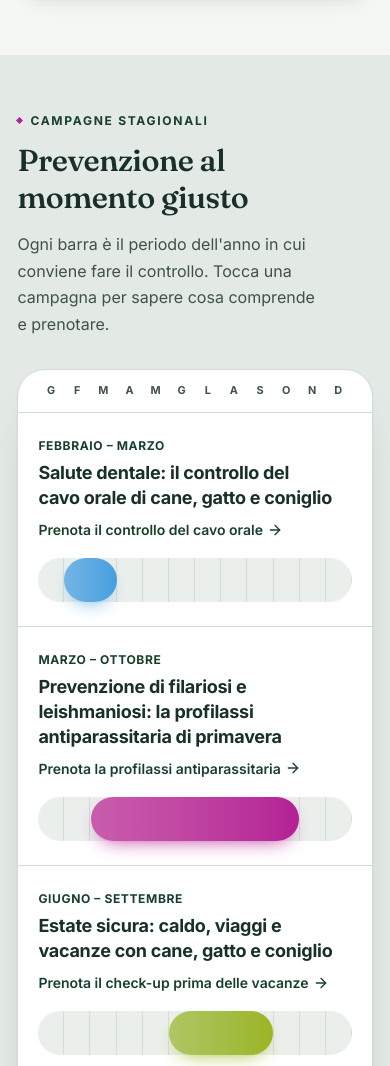
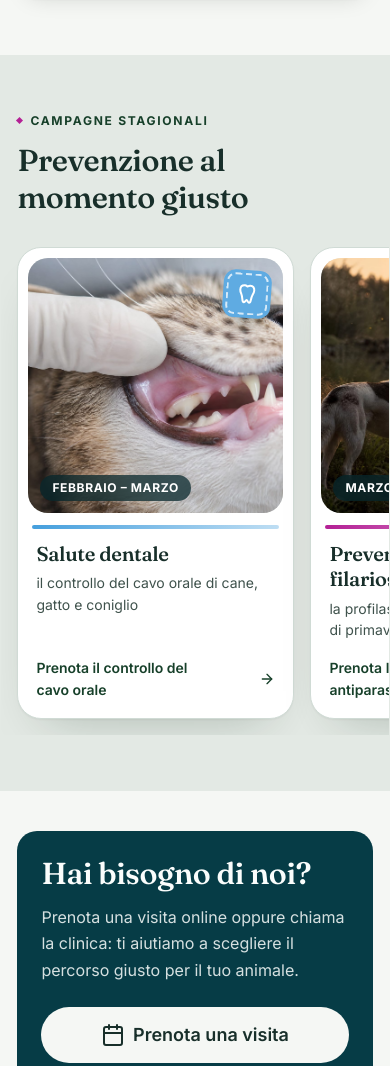
Before and after one commit to MADEONLINE/IlsuperteamAi, an Astro site in the folder clinica-del-bosco/: page /magazine in a window 390 px wide. Shown: the part 3489-4555 px from the top of the page. Built offline with nearby package versions, Linux system fonts and the light colour scheme; Astro itself is replaced by a stand-in of ours.

Commit message:
Campagne stagionali come cartoline
Torna la griglia a schede, con foto quadrata della campagna, francobollo con l'icona
del tema nel colore del logo, periodo sulla foto, titolo breve e invito a prenotare.
Su mobile le schede scorrono in orizzontale.

Co-Authored-By: Claude Opus 5.5 <noreply@anthropic.com>

```diff
--- a/clinica-del-bosco/src/pages/magazine/index.astro
+++ b/clinica-del-bosco/src/pages/magazine/index.astro
@@ -5,6 +5,7 @@ import PaginaLayout from '@layouts/PaginaLayout.astro';
 import CtaDoppia from '@ui/CtaDoppia.astro';
 import Foto from '@ui/Foto.astro';
 import Icona from '@ui/Icona.astro';
+import type { NomeIcona } from '@ui/Icona.astro';
 import Etichetta from '@ui/Etichetta.astro';
 import Sezione from '@ui/Sezione.astro';
 import { webPage } from '@lib/schema';
@@ -15,44 +16,17 @@ const articoli = (await getCollection('articoli')).sort(
 const campagne = (await getCollection('campagne')).sort(
   (a, b) => a.data.meseInizio - b.data.meseInizio,
 );
-/** Calendario delle campagne: ogni campagna è una barra sui suoi mesi (classi scritte per intero, così Tailwind le genera). */
-const mesi = ['Gen', 'Feb', 'Mar', 'Apr', 'Mag', 'Giu', 'Lug', 'Ago', 'Set', 'Ott', 'Nov', 'Dic'];
-const inizioColonna: Record<number, string> = {
-  1: 'col-start-1',
-  2: 'col-start-2',
-  3: 'col-start-3',
-  4: 'col-start-4',
-  5: 'col-start-5',
-  6: 'col-start-6',
-  7: 'col-start-7',
-  8: 'col-start-8',
-  9: 'col-start-9',
-  10: 'col-start-10',
-  11: 'col-start-11',
-  12: 'col-start-12',
+/** Campagne come cartoline: un'icona per tema e il titolo diviso in titolo breve e sottotitolo. */
+const iconeCampagna: Record<string, NomeIcona> = {
+  'salute-dentale': 'dente',
+  'prevenzione-filariosi-e-leishmaniosi': 'scudo',
+  'estate-sicura-caldo-e-viaggi': 'sole',
+  'senior-controllo-dai-7-anni': 'cuore',
 };
-const fineColonna: Record<number, string> = {
-  2: 'col-end-2',
-  3: 'col-end-3',
-  4: 'col-end-4',
-  5: 'col-end-5',
-  6: 'col-end-6',
-  7: 'col-end-7',
-  8: 'col-end-8',
-  9: 'col-end-9',
-  10: 'col-end-10',
-  11: 'col-end-11',
-  12: 'col-end-12',
-  13: 'col-end-13',
+const dividiTitolo = (t: string): [string, string] => {
+  const i = t.indexOf(':');
+  return i > 0 ? [t.slice(0, i), t.slice(i + 1).trim()] : [t, ''];
 };
-/** Tratti della barra: una campagna a cavallo d'anno (es. novembre-febbraio) ne ha due. */
-const tratti = (da: number, a: number): Array<[number, number]> =>
-  a >= da
-    ? [[da, a]]
-    : [
-        [da, 12],
-        [1, a],
-      ];
 const descrizione =
   'Guide pratiche scritte dal team della Clinica Veterinaria del bosco: urgenze, prevenzione, chirurgia, gatto anziano, parassiti in Campania. Con fonti e data di revisione.';
 const data = (d: Date) =>
@@ -101,71 +75,58 @@ const data = (d: Date) =>
     </ul>
   </Sezione>
   <Sezione tono="tinta">
-    <div class="flex flex-wrap items-end justify-between gap-4">
-      <div>
-        <Etichetta class="mb-3">Campagne stagionali</Etichetta>
-        <h2 class="text-3xl md:text-4xl">Prevenzione al momento giusto</h2>
-      </div>
-      <p class="max-w-md text-testo-secondario">
-        Ogni barra è il periodo dell'anno in cui conviene fare il controllo. Tocca una campagna per
-        sapere cosa comprende e prenotare.
-      </p>
-    </div>
-    <div class="mt-8 overflow-hidden rounded-[1.75rem] border border-bordo bg-sfondo-rialzato ombra-morbida">
-      <!-- Intestazione dei mesi, allineata alle barre -->
-      <div
-        class="grid gap-x-8 border-b border-bordo px-5 py-3 md:px-8 lg:grid-cols-12"
-        aria-hidden="true"
-      >
-        <div class="hidden lg:col-span-4 lg:block"></div>
-        <div class="grid grid-cols-12 lg:col-span-8">
-          {mesi.map((m) => (
-            <span class="text-center text-[0.68rem] font-bold uppercase tracking-wider text-testo-secondario sm:text-xs">
-              <span class="sm:hidden">{m.charAt(0)}</span>
-              <span class="hidden sm:inline">{m}</span>
-            </span>
-          ))}
-        </div>
-      </div>
-      <ul class="divide-y divide-bordo">
-        {campagne.map((c) => (
-          <li>
+    <Etichetta class="mb-3">Campagne stagionali</Etichetta>
+    <h2 class="text-3xl md:text-4xl">Prevenzione al momento giusto</h2>
+    <ul class="cartoline -mx-4 mt-8 flex snap-x snap-mandatory scroll-px-4 gap-4 overflow-x-auto px-4 pb-4 sm:mx-0 sm:grid sm:grid-cols-2 sm:overflow-visible sm:px-0 sm:pb-0 lg:grid-cols-4 lg:gap-5">
+      {campagne.map((c) => {
+        const [titolo, sottotitolo] = dividiTitolo(c.data.titolo);
+        return (
+          <li class="w-[78%] shrink-0 snap-start sm:w-auto">
             <a
               href={`/campagne/${c.id}`}
-              class="group grid items-center gap-x-8 gap-y-4 px-5 py-6 no-underline transition-colors duration-300 hover:bg-sfondo-tinta md:px-8 lg:grid-cols-12"
+              class="cartolina zoom-foto group flex h-full flex-col rounded-[1.5rem] border border-bordo bg-sfondo-rialzato p-2.5 no-underline ombra-morbida transition duration-500 ease-morbido hover:-translate-y-1"
             >
-              <div class="lg:col-span-4">
-                <p class="text-xs font-bold uppercase tracking-wider text-primario-link">
+              <div class="relative">
+                <Foto
+                  ratio="1/1"
+                  scattoBrief={c.data.scattoBrief}
+                  descrizioneSegnaposto={titolo}
+                  larghezze={[360, 540, 720]}
+                  sizes="(min-width: 1024px) 22vw, (min-width: 640px) 45vw, 78vw"
+                  class="rounded-[1.1rem]"
+                />
+                <span
+                  class="francobollo absolute right-3 top-3 grid size-12 place-items-center rounded-xl"
+                  aria-hidden="true"
+                >
+                  <Icona nome={iconeCampagna[c.id] ?? 'calendario'} duo class="size-6" />
+                </span>
+                <span class="absolute bottom-3 left-3 rounded-full bg-[rgb(5_38_43/0.72)] px-3 py-1 text-xs font-bold uppercase tracking-wider text-white backdrop-blur-sm">
                   {c.data.periodo}
-                </p>
-                <h3 class="mt-1.5 font-sans text-lg font-bold leading-snug text-testo group-hover:text-primario-link">
-                  {c.data.titolo}
+                </span>
+              </div>
+              <span
+                class="cartolina-filo mx-1 mt-3 block h-1 rounded-full"
+                aria-hidden="true"
+              ></span>
+              <div class="flex flex-1 flex-col px-2 pb-2 pt-3">
+                <h3 class="font-display text-xl leading-tight text-testo group-hover:text-primario-link">
+                  {titolo}
                 </h3>
-                <span class="mt-2 inline-flex items-center gap-1 text-sm font-semibold text-primario-link">
+                {sottotitolo && <p class="mt-1.5 text-sm text-testo-secondario">{sottotitolo}</p>}
+                <span class="mt-auto inline-flex items-center gap-1 pt-4 text-sm font-semibold text-primario-link">
                   {c.data.ctaTesto}
                   <Icona
                     nome="freccia-destra"
-                    class="size-4 transition-transform duration-300 group-hover:translate-x-1"
+                    class="size-4 shrink-0 transition-transform duration-300 group-hover:translate-x-1"
                   />
                 </span>
               </div>
-              <div class="calendario-traccia relative grid h-11 grid-cols-12 items-center rounded-full lg:col-span-8">
-                {tratti(c.data.meseInizio, c.data.meseFine).map(([da, a]) => (
-                  <span
-                    class:list={[
-                      'calendario-barra row-start-1 h-full rounded-full',
-                      inizioColonna[da],
-                      fineColonna[a + 1],
-                    ]}
-                  ></span>
-                ))}
-                <span class="sr-only">Periodo consigliato: {c.data.periodo}</span>
-              </div>
             </a>
           </li>
-        ))}
-      </ul>
-    </div>
+        );
+      })}
+    </ul>
   </Sezione>
   <Sezione compatta>
     <CtaDoppia posizione="magazine" />
@@ -173,36 +134,34 @@ const data = (d: Date) =>
 </PaginaLayout>
 
 <style>
-  /* Binario dei 12 mesi: tacche leggere tra un mese e l'altro. */
-  .calendario-traccia {
-    background:
-      repeating-linear-gradient(
-        90deg,
-        transparent 0 calc(100% / 12 - 1px),
-        color-mix(in oklab, var(--bordo) 90%, transparent) calc(100% / 12 - 1px) calc(100% / 12)
-      ),
-      color-mix(in oklab, var(--sfondo-tinta) 70%, transparent);
+  /* Cartoline: francobollo e filo nel colore del logo assegnato alla voce (--q, a rotazione). */
+  .francobollo {
+    background: color-mix(in oklab, var(--q, var(--q-verde)) 88%, #fff);
+    color: #fff;
+    outline: 2px dashed rgb(255 255 255 / 0.75);
+    outline-offset: -5px;
+    box-shadow: 0 10px 24px -10px rgb(5 38 43 / 0.55);
+    transform: rotate(4deg);
+    transition: transform 0.4s;
   }
-  /* La barra prende il colore del logo assegnato alla voce (--q, a rotazione) */
-  .calendario-barra {
+  .cartolina:hover .francobollo {
+    transform: rotate(-3deg) scale(1.06);
+  }
+  .cartolina-filo {
     background: linear-gradient(
       90deg,
-      color-mix(in oklab, var(--q, var(--q-verde)) 78%, #fff),
-      var(--q, var(--q-verde))
+      var(--q, var(--q-verde)),
+      color-mix(in oklab, var(--q, var(--q-verde)) 35%, transparent)
     );
-    box-shadow: 0 8px 20px -10px var(--q, var(--q-verde));
-    transform-origin: left center;
-    transition:
-      transform 0.4s var(--ease-morbido, ease),
-      filter 0.4s;
   }
-  a:hover .calendario-barra,
-  a:focus-visible .calendario-barra {
-    filter: saturate(1.15) brightness(1.04);
-    transform: scaleY(1.12);
+  .cartoline {
+    scrollbar-width: none;
+  }
+  .cartoline::-webkit-scrollbar {
+    display: none;
   }
   @media (prefers-reduced-motion: reduce) {
-    .calendario-barra {
+    .francobollo {
       transition: none;
     }
   }
```
